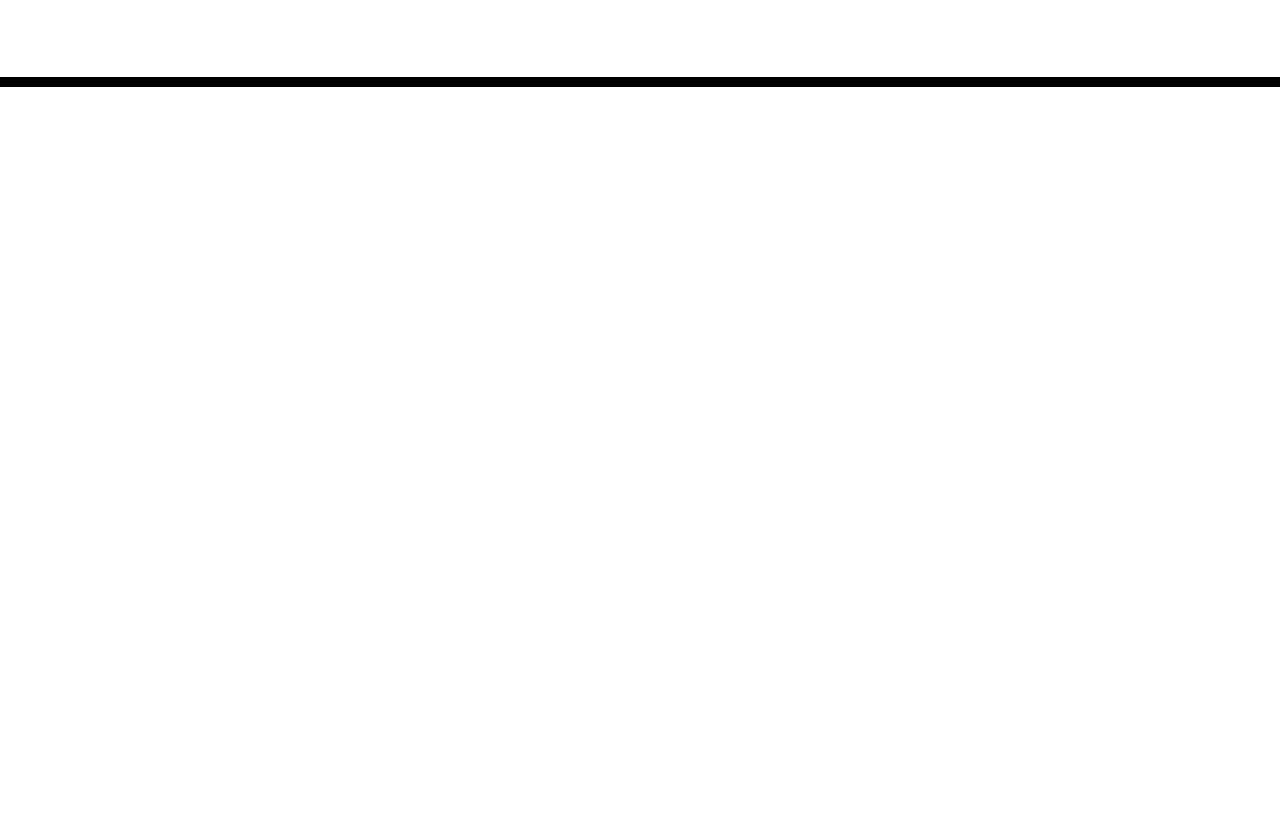
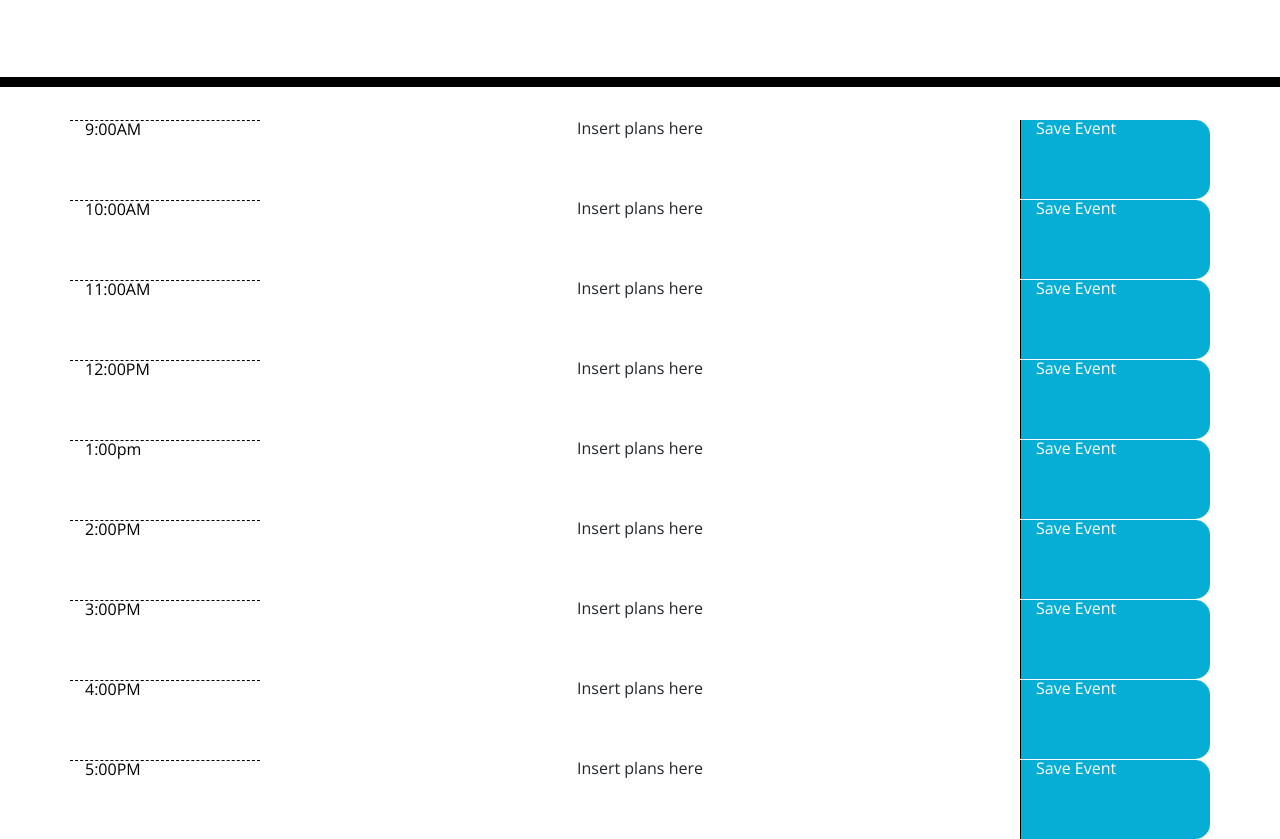
Before and after one commit to attack-theoRy/05Planner, a plain HTML site: page Develop/index.html in a window 1280 px wide. Shown: the part 181-1020 px from the top of the page. Before the commit the page ends 800 px from the top, so only its background shows below. Drawn offline with nearby package versions, Linux system fonts and the light colour scheme.

Commit message:
basic structure
adding basic row and column structure as well as the basic class variables used to store info

```diff
--- a/Develop/index.html
+++ b/Develop/index.html
@@ -30,9 +30,119 @@
     </header>
     <div class="container">
       <!-- Timeblocks go here -->
+      <div class = "row">
+      <div class = "col-sm-2 hour 9AM">9:00AM</div>
+      <div class = "col-sm-8 time-block">Insert plans here</div>
+      <div class = "col-sm-2 saveBtn">Save Event</div>
     </div>
+
+    <div class = "row">
+      <div class = "col-sm-2 hour 9AM">10:00AM</div>
+      <div class = "col-sm-8 time-block">Insert plans here</div>
+      <div class = "col-sm-2 saveBtn">Save Event</div>
+
+    </div>
+
+    <div class = "row">
+      <div class = "col-sm-2 hour 9AM">11:00AM</div>
+      <div class = "col-sm-8 time-block">Insert plans here</div>
+      <div class = "col-sm-2 saveBtn">Save Event</div>
+
+    </div>
+
+    <div class = "row">
+      <div class = "col-sm-2 hour 9AM">12:00PM</div>
+      <div class = "col-sm-8 time-block">Insert plans here</div>
+      <div class = "col-sm-2 saveBtn">Save Event</div>
+
+    </div>
+
+    <div class = "row">
+      <div class = "col-sm-2 hour 9AM">1:00pm</div>
+      <div class = "col-sm-8 time-block">Insert plans here</div>
+      <div class = "col-sm-2 saveBtn">Save Event</div>
+
+    </div>
+
+    <div class = "row">
+      <div class = "col-sm-2 hour 9AM">2:00PM</div>
+      <div class = "col-sm-8 time-block">Insert plans here</div>
+      <div class = "col-sm-2 saveBtn">Save Event</div>
+
+    </div>
+
+    <div class = "row">
+      <div class = "col-sm-2 hour">3:00PM</div>
+      <div class = "col-sm-8 time-block">Insert plans here</div>
+      <div class = "col-sm-2 saveBtn">Save Event</div>
+
+    </div>
+
+    <div class = "row">
+      <div class = "col-sm-2 hour">4:00PM</div>
+      <div class = "col-sm-8 time-block">Insert plans here</div>
+      <div class = "col-sm-2 saveBtn">Save Event</div>
+
+    </div>
+
+    <div class = "row">
+      <div class = "col-sm-2 hour">5:00PM</div>
+      <div class = "col-sm-8 time-block">Insert plans here</div>
+      <div class = "col-sm-2 saveBtn">Save Event</div>
+
+    </div>
+
+      <div style = "font-size:25px" id = "todaysdate"></div>
+
+    </div>
+
 
     <script src="https://cdnjs.cloudflare.com/ajax/libs/jquery/3.2.1/jquery.min.js"></script>
     <script src="https://cdnjs.cloudflare.com/ajax/libs/moment.js/2.24.0/moment.min.js"></script>
-  </body>
+
+    <script type="text/javascript">
+
+    var savedEvent = [   {
+      hour : 9,
+      strEvent : ''
+    },
+    {
+    hour : 10,
+    strEvent: ''
+    },
+    {
+    hour : 11,
+    strEvent: ''
+    },
+    {
+    hour : 12,
+    strEvent: ''
+    },
+    {
+    hour : 13,
+    strEvent: ''
+    },
+    {
+    hour : 14,
+    strEvent: ''
+    }
+     ]
+
+      var numHours = document.querySelector(".hour")
+    for(var i; i < )
+
+      let now = moment();
+      let time = now.format();
+      console.log(now.format());
+      document.getElementById("todaysdate").innerHTML = time;
+
+      $('#saveBtn').on('click', function() {
+
+
+
+      })
+
+    </script>
+
+      </body>
 </html>
```
